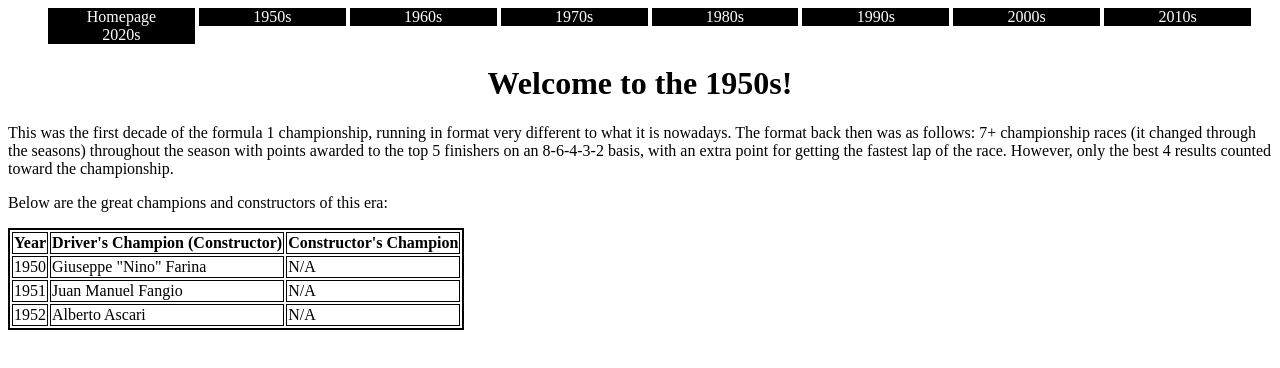
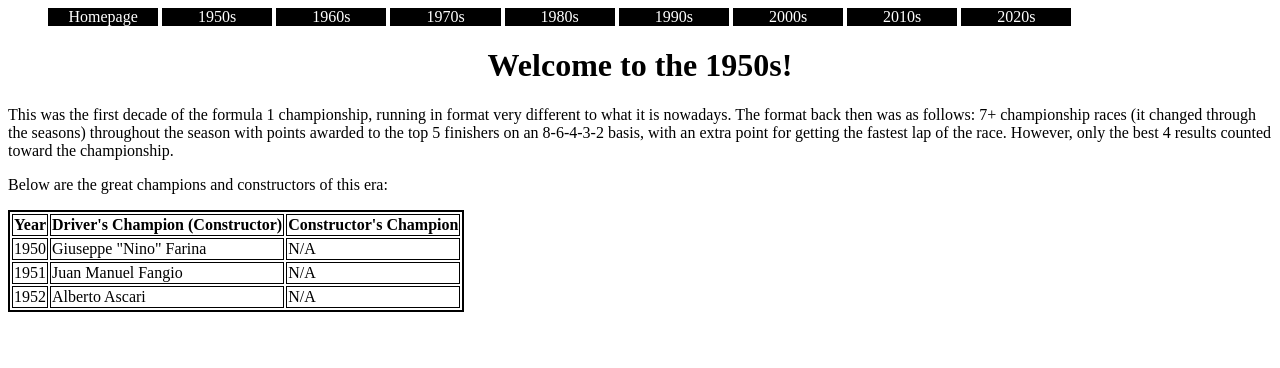
Before and after one commit to KaranGoel1/KaranGoel1.github.io, a plain HTML site: page the1950s.html in a window 1280 px wide. Drawn offline with Linux system fonts and the light colour scheme.

Commit message:
Update style.css

```diff
--- a/style.css
+++ b/style.css
@@ -3,7 +3,7 @@ ul li{
     color: white;
     list-style-type: none;
     display: inline-block;
-    width: 12%;
+    width: 9%;
     align-content: center;
     text-align: center;
     font-size: medium;
@@ -20,6 +20,7 @@ ul li:hover {
 
 h1{
     text-align: center;
+    font-size: xx-large;
 }
 
 table {
```
